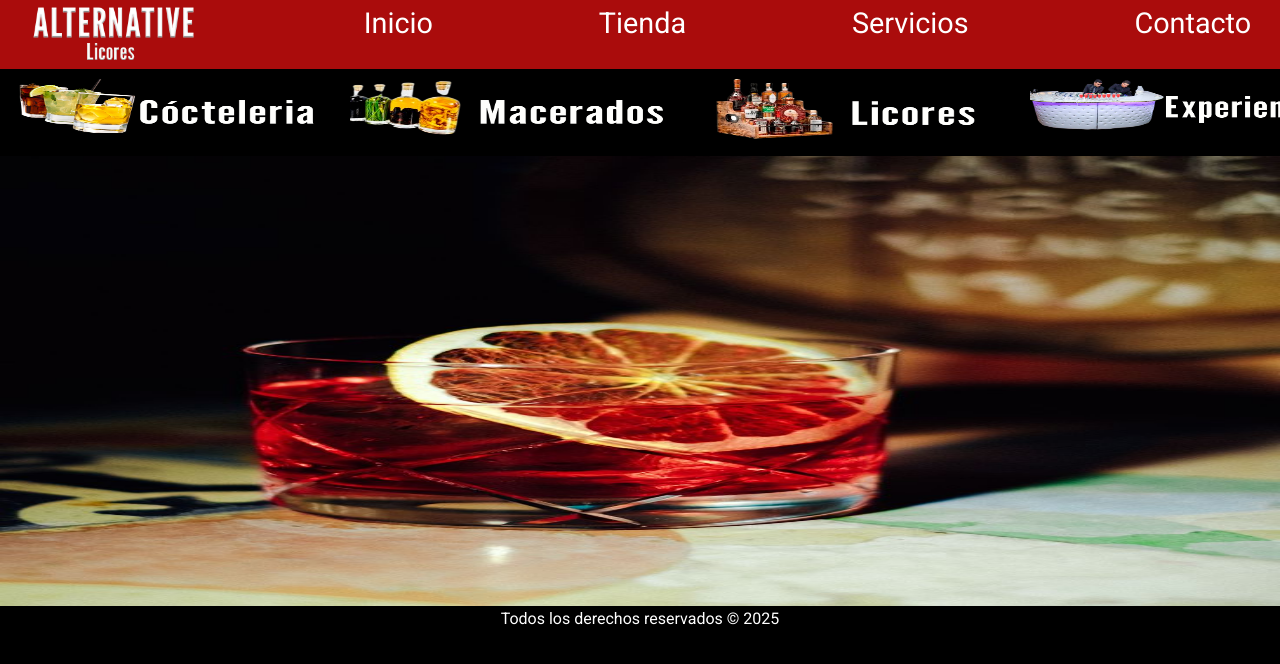
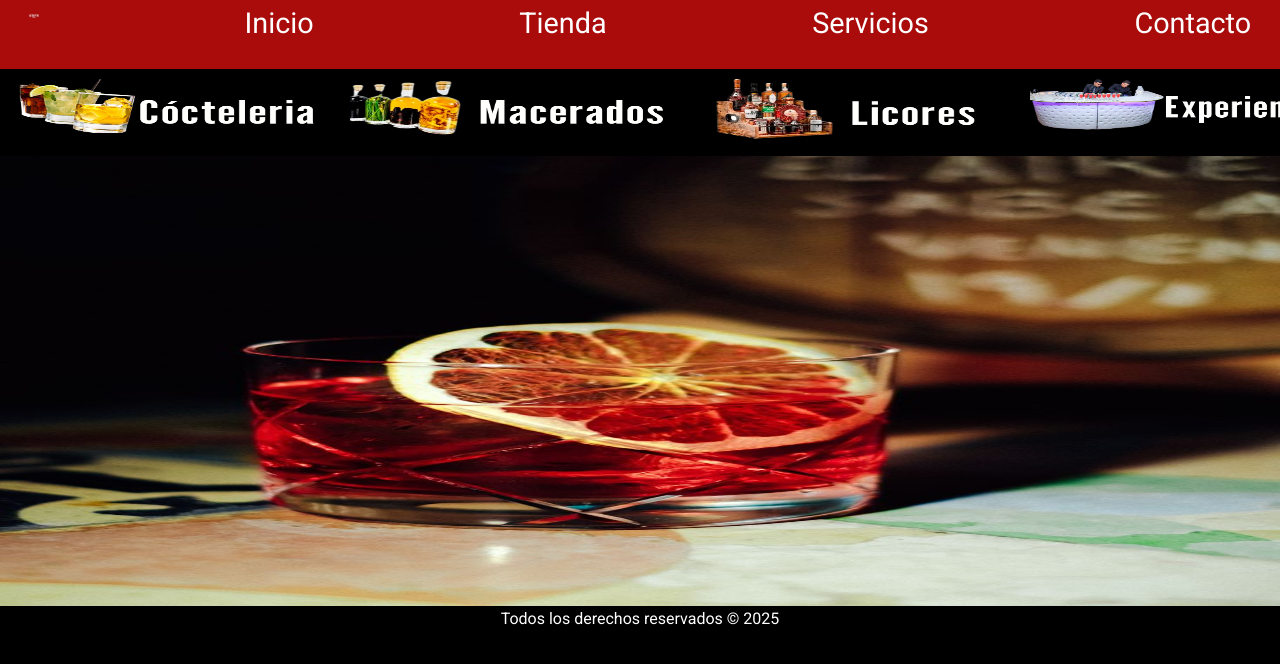
Before and after one commit to MurallasM/Alternativeprueba, a plain HTML site: page index.html in a window 1280 px wide. Shown: the top 664 px of the page. Drawn offline with Linux system fonts and the light colour scheme.

Commit message:
modified:   index.html

```diff
--- a/index.html
+++ b/index.html
@@ -8,7 +8,7 @@
 </head>
         <header>
             <nav class="encabezado">
-                <div class="logo"><img src="fotos/logo.png" height="60px"></div>
+                <div class="logo"><img src="fotos/logo.png" height="3.6rem"></div>
                 <div class="inicio"><a href="index.html">Inicio</a></div>
                 <div class="tienda"><a href="tienda.html">Tienda</a></div>
                 <div class="servicios"><a href="servicios.html">Servicios</a></div>
```
